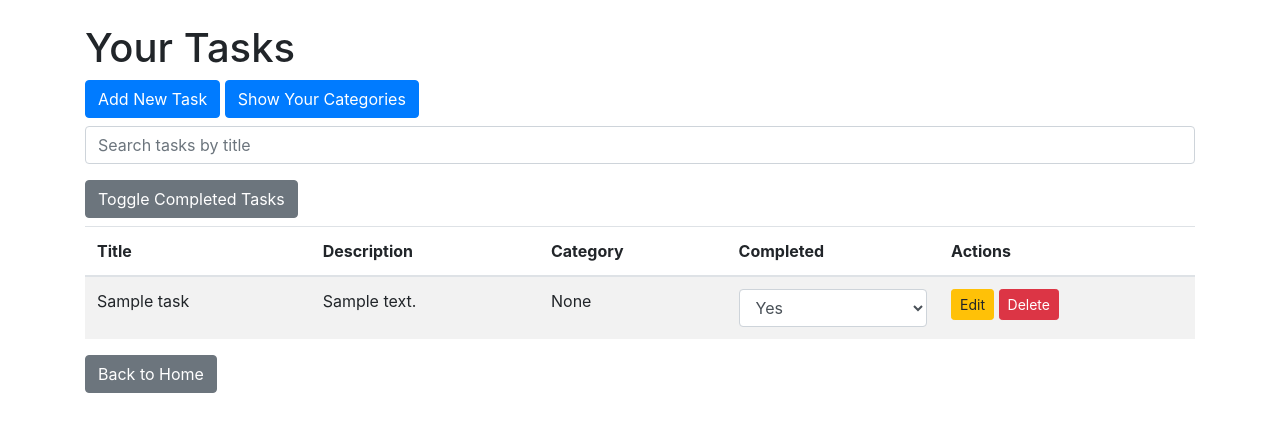
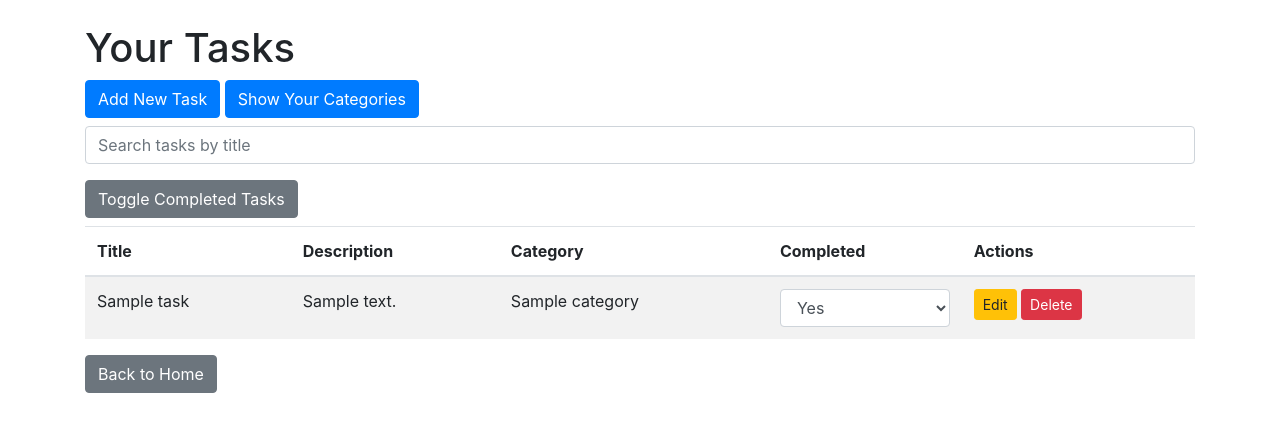
Before and after one commit to augustosouza8/todo-app, a Flask app: page /tasks in a window 1280 px wide. Shown: the top 432 px of the page. Run offline with Flask 3, Linux system fonts and the light colour scheme; a user stored in the database is signed in; tables that the repository leaves empty hold one stand-in row (values such as "Sample post"); some libraries are stand-ins or nearby versions.

Commit message:
Small edit on tasks.html to properly migrate to PostgreSQL with SQLAlchemy

```diff
--- a/templates/tasks.html
+++ b/templates/tasks.html
@@ -57,8 +57,8 @@
                 <td>{{ task.title }}</td>
                 <td>{{ task.description }}</td>
                 <td>
-                    {% if task.category_name %}
-                        {{ task.category_name }}
+                    {% if task.category %}
+                        {{ task.category.name }}
                     {% else %}
                         None
                     {% endif %}
```
